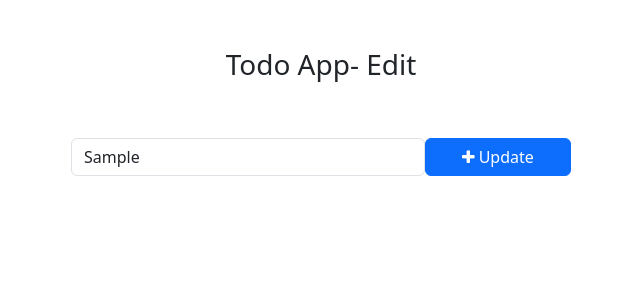
After one commit to rtjsh-dev/todo, a Django app: page /todo/edit_task/1/ in a window 1280 px wide. The commit adds this page. Shown: the top 300 px of the page, without its empty margins (319-959 px from the left). Run offline with Django 5.2, Linux system fonts and the light colour scheme; tables that the repository leaves empty hold one stand-in row (values such as "Sample post").

Commit message:
functionality added

```diff
--- a/ToDo/urls.py
+++ b/ToDo/urls.py
@@ -4,4 +4,7 @@ from . import views
 urlpatterns = [
     path('addTask/', views.addTask, name='addTask'),
     path('mark_as_done/<int:pk>/', views.mark_as_done, name='mark_as_done'),
+    path('mark_as_undone/<int:pk>/', views.mark_as_undone, name='mark_as_undone'),
+    path('edit_task/<int:pk>/', views.edit_task, name='edit_task'),
+    path('delete_task/<int:pk>/', views.delete_task, name='delete_task'),
 ]
--- a/ToDo/views.py
+++ b/ToDo/views.py
@@ -1,4 +1,3 @@
-from django.http import HttpResponse
 from django.shortcuts import get_object_or_404, redirect, render
 from .models import Task
 
@@ -11,8 +10,31 @@ def addTask(request):
     return redirect('home')
 
 def mark_as_done(request, pk):
-    # print(pk)
     task = get_object_or_404(Task, pk=pk)
-    task.is_Completed =True
-    task.save()
+    task.is_Completed = True
+    task.save(update_fields=["is_Completed"])
     return redirect('home')
+
+def mark_as_undone(request, pk):
+    task = get_object_or_404(Task, pk=pk)
+    task.is_Completed = False
+    task.save(update_fields=["is_Completed"])
+    return redirect('home')
+
+def edit_task(request, pk):
+    task = get_object_or_404(Task, pk=pk)
+    if request.method == "POST":
+        new_task = request.POST['task']
+        task.task = new_task
+        task.save()
+        return redirect('home')
+    else:
+        context ={
+            'task':task
+            }
+        return render(request, 'edit_task.html', context)
+
+def delete_task(request, pk):
+    task = get_object_or_404(Task, pk=pk)
+    task.delete()
+    return redirect('home')
--- /dev/null
+++ b/templates/edit_task.html
@@ -0,0 +1,51 @@
+<!DOCTYPE html>
+<html lang="en">
+<head>
+    <meta charset="UTF-8">
+    <meta name="viewport" content="width=device-width, initial-scale=1.0">
+    <title>Edit Task-Django&Python</title>
+     <!-- Bootstrap -->
+    <link
+      href="https://cdn.jsdelivr.net/npm/bootstrap@5.3.0-alpha1/dist/css/bootstrap.min.css"
+      rel="stylesheet"
+      integrity="sha384-GLhlTQ8iRABdZLl6O3oVMWSktQOp6b7In1Zl3/Jr59b6EGGoI1aFkw7cmDA6j6gD"
+      crossorigin="anonymous"
+    />
+    <script
+      src="https://cdn.jsdelivr.net/npm/bootstrap@5.3.0-alpha1/dist/js/bootstrap.bundle.min.js"
+      integrity="sha384-w76AqPfDkMBDXo30jS1Sgez6pr3x5MlQ1ZAGC+nuZB+EYdgRZgiwxhTBTkF7CXvN"
+      crossorigin="anonymous"
+    ></script>
+    <!-- Font Awesome Icons -->
+    <link
+      rel="stylesheet"
+      href="https://cdnjs.cloudflare.com/ajax/libs/font-awesome/4.7.0/css/font-awesome.min.css"
+    />
+</head>
+<body>
+    <div class="container">
+        <h3 class="pt-5 pb-5 text-center">Todo App- Edit</h3>
+        <form action="{% url 'edit_task' task.id %}" method="POST" style="width: 500px; margin:auto">
+            {% csrf_token %}
+            <div class="form-group">
+              <span style="display: flex">
+                <input
+                  type="text"
+                  name="task"
+                  class="form-control"
+                  placeholder="Update a task"
+                  value="{{task.task}}"
+                />
+                <button
+                  type="submit"
+                  class="btn btn-primary"
+                  style="width: 200px"
+                >
+                  <i class="fa fa-plus"></i> Update
+                </button>
+              </span>
+            </div>
+          </form>
+    </div>
+</body>
+</html>
```
Also changed, not shown: templates/home.html (+12 -3 lines).
